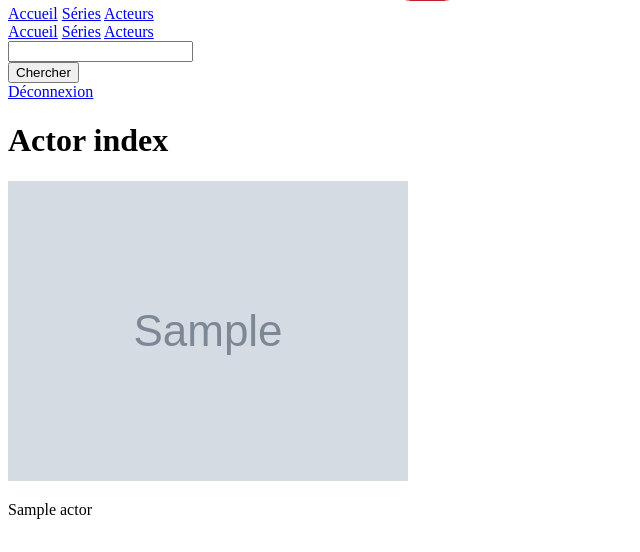
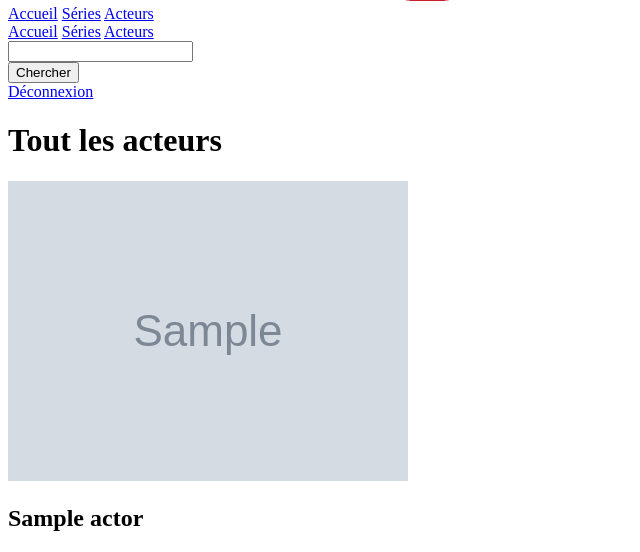
Before and after one commit to AxelRaboit/Projet_4_Kwatch, a Symfony app: template templates/actor/index.html.twig in a window 1280 px wide. Shown: the part 1496-2048 px from the top of the page, without its empty margins (0-640 px from the left). Before the commit the page ends 2015 px from the top, so only its background shows below. Run offline with Twig, Linux system fonts and the light colour scheme; the template is opened without the code that fills it: most values are stand-ins (such as "Sample title", 1, 10 or a date in 2020); grey boxes marked "Sample" are stand-in pictures; some libraries are stand-ins or nearby versions.

```diff
--- a/templates/actor/index.html.twig
+++ b/templates/actor/index.html.twig
@@ -3,13 +3,19 @@
 {% block title %}Actor index{% endblock %}
 
 {% block body %}
-    <h1>Actor index</h1>
-
-        <tbody>
+<div class="containerActorsPage">
+    <h1>Tout les acteurs</h1>
+    <div class="itemAllActors">
         {% for actor in actors %}
-            <img class="actorPicture" src="{{ asset('uploads/' ~ actor.picture) }}" alt="Actor Picture"/>
-            <p>{{ actor.name }}</p>
+        <div class="containerActorItem">
+            <div class="actorItem">
+                <a href="{{ path("actor_show", { id: actor.id }) }}"><img class="allActorsPictureShow" src="{{ '/uploads/' ~ actor.picture }}" alt="Actor Picture"/></a>
+                <h2>{{ actor.name }}</h2>
+            </div>
+        </div>
         {% else %}
-            <td colspan="3">no records found</td>
+            <p>Pas de resultats trouvé</p>
         {% endfor %}
+    </div>
+</div>
 {% endblock %}
--- a/templates/episode/show.html.twig
+++ b/templates/episode/show.html.twig
@@ -25,7 +25,7 @@
             </tr>
             <tr>
                 <th>Poster</th>
-                <td>{{ asset('uploads/' ~ episode.image) }}</td>
+                <td>{{ '/uploads/' ~ episode.image }}</td>
             </tr>
         </tbody>
     </table>
--- a/templates/program/episode_show.html.twig
+++ b/templates/program/episode_show.html.twig
@@ -9,7 +9,7 @@
             <div class="containerContentEpisodeShow">
                 <div class="containerPosterEpisodeShow">
                     {% if episode.image %}
-                        <img class="episodePosterShow" src="{{ asset('uploads/' ~ episode.image) }}" alt="image episode">
+                        <img class="episodePosterShow" src="{{ '/uploads/' ~ episode.image }}" alt="image episode">
                     {% else %}
                         <img class="episodeNoImageShow" src="{{ asset('build/images/user/noImage.png') }}"alt="No Picture"/>
                     {% endif %}
--- a/templates/program/index.html.twig
+++ b/templates/program/index.html.twig
@@ -9,7 +9,7 @@
             {% for program in programs %}
                 <div class="containerProgramItem">
                     <div class="programItem">
-                        <a href="{{ path("program_show", { slug: program.slug }) }}"><img class="allProgramsPosterShow" src="{{ asset('uploads/' ~ program.poster) }}" alt="poster program"></a>
+                        <a href="{{ path("program_show", { slug: program.slug }) }}"><img class="allProgramsPosterShow" src="{{ '/uploads/' ~ program.poster }}" alt="poster program"></a>
                         <h2>{{ program.title }}</h2>
                     </div>
                 </div>
--- a/templates/program/season_show.html.twig
+++ b/templates/program/season_show.html.twig
@@ -14,7 +14,7 @@
             <div class="EpisodeItemSeasonShow">
                 <a href="{{ path('program_season_episode_show', {seasonId: seasons.id, programSlug: program.slug, episodeId: episode.id}) }}">
                 {% if episode.image %}
-                    <img class="episodePosterSeasonShow" src="{{ asset('uploads/' ~ episode.image) }}" alt="Episode Image"/>
+                    <img class="episodePosterSeasonShow" src="{{ '/uploads/' ~ episode.image }}" alt="Episode Image"/>
                 {% else %}
                     <img class="episodeNoImage" src="{{ asset('build/images/user/noImage.png') }}"alt="No Picture"/>
                 {% endif %}
@@ -22,15 +22,11 @@
                     <div class="seasonNumberShow">Saison {{ seasons.number }}:</div> <div class="episodeTitleShow">Episode {{ episode.number }}</div>
                 </div>
                 </a>
-                {# Episode: <a href="{{ path('program_season_episode_show', {seasonId: seasons.id, programId: program.id, episodeId: episode.id}) }}">Episode {{ episode.number }}</a> #}
             </div>
         {% endfor %}
     </div>
     <div class="containerBackToListSeasonShow">
         <a class="backToListSeasonShow" href="{{ path('program_show',{slug: program.slug}) }}">Retour à la liste des saisons</a>
     </div>
-
-{# <a href="{{ path('episode_new') }}">Crée un nouvel episode</a>
-<a href="{{ path('program_index') }}">Retour à la liste des programmes</a> #}
     {% include "/includes/_footer.html.twig" %}
 {% endblock %}
--- a/templates/program/show.html.twig
+++ b/templates/program/show.html.twig
@@ -1,5 +1,3 @@
-{# templates/program/show.html.twig #}
-
 {% extends 'base.html.twig' %}
 
 {% block title %}{{ program.title }} - {{ parent()}}{% endblock %}
@@ -10,7 +8,7 @@
         <div class="containerContentProgramShow">
             <div class="containerProgramContent">
                 <div class="containerPosterShow">
-                    <img class="programPosterShow" src="{{ asset('uploads/' ~ program.poster) }}" alt="poster program">
+                    <img class="programPosterShow" src="{{ '/uploads/' ~ program.poster }}" alt="poster program">
                     <div class="containerProgramAdmin">
                         {% if is_granted("ROLE_ADMIN") %}
                             <a class="programEdit" href="{{ path('program_edit', {'id': program.id}) }}">Modifier la série</a>
@@ -43,7 +41,7 @@
                             <div class="containerItemActors">
                                 <a class="containerLinkItemProgramActors" href="{{ path('actor_show', {id: role.actor.id})}}">
                                     <li class"itemProgramActors">
-                                        <img class="programShowActorPicture" src="{{ asset('uploads/' ~ role.actor.picture) }}" alt="Actor Picture"/>
+                                        <img class="programShowActorPicture" src="{{ '/uploads/' ~ role.actor.picture }}" alt="Actor Picture"/>
                                         <div class="containerActorNameProgramShow">
                                             <p><span class="realNameItemActor">Nom: </span>{{ role.actor.name }}</p>
                                             <p><span class="roleItemActor">Rôle: </span>{{ role.name }}</p>
```
Also changed, not shown: assets/styles/app.scss (+41 -0 lines), templates/actor/show.html.twig (+9 -4 lines).
